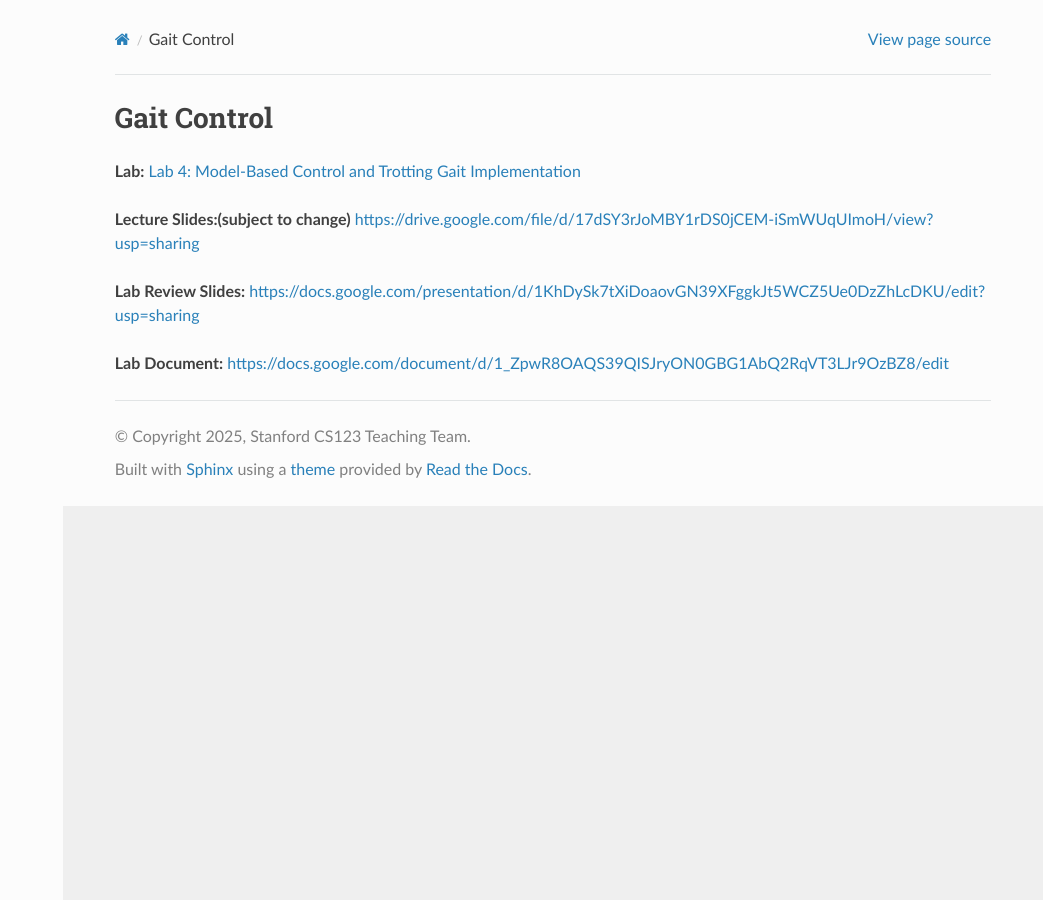
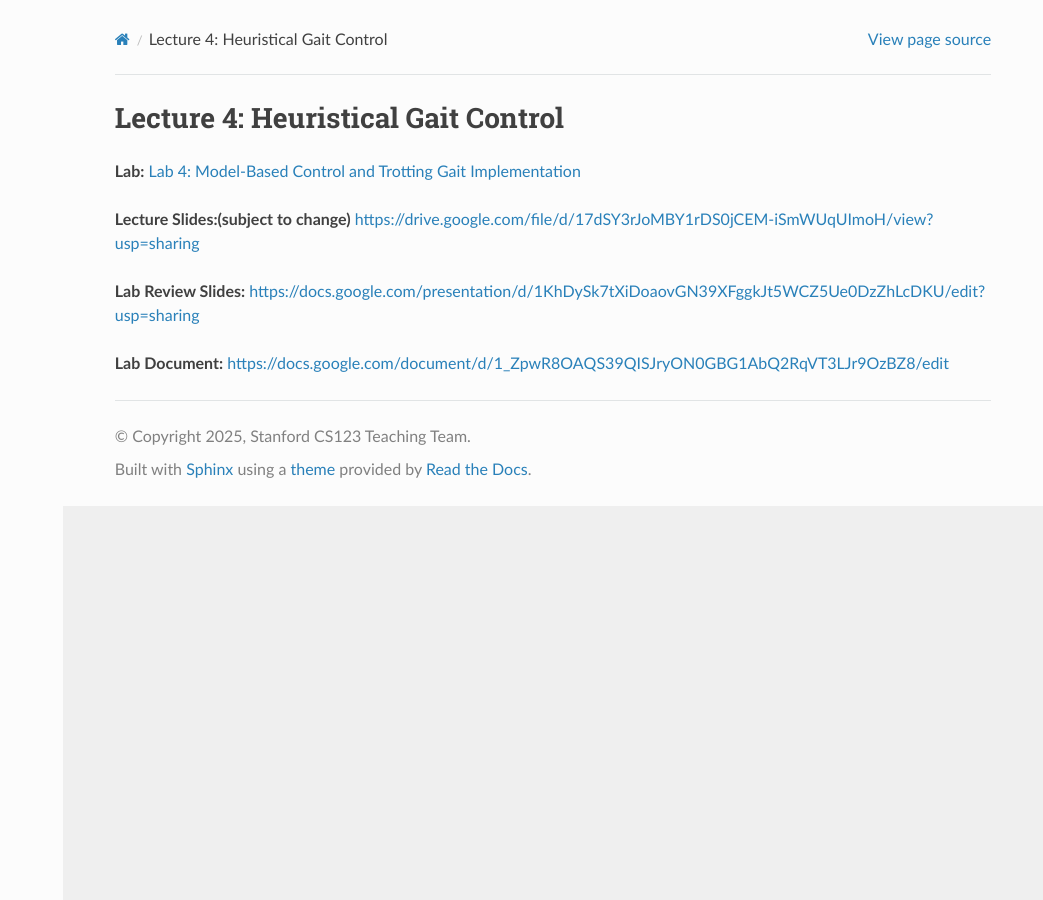
Before and after one commit to cs123-stanford/cs123-stanford, a Sphinx documentation site: the page built from docs/schedule/lectures/fall-25/lec-4.rst, in a window 1280 px wide. Shown: the whole page, without its empty margins (237-1280 px from the left). Built offline with Sphinx 7.4.7 and the Read the Docs theme 3.1.0, drawn with Linux system fonts in a browser that asks for light colours.

Commit message:
Adds title to lecture 4

```diff
--- a/docs/schedule/lectures/fall-25/lec-4.rst
+++ b/docs/schedule/lectures/fall-25/lec-4.rst
@@ -1,4 +1,4 @@
-Gait Control
+Lecture 4: Heuristical Gait Control
 =======================================================
 
 **Lab:** :doc:`../../labs/fall-25/lab-4`
```
